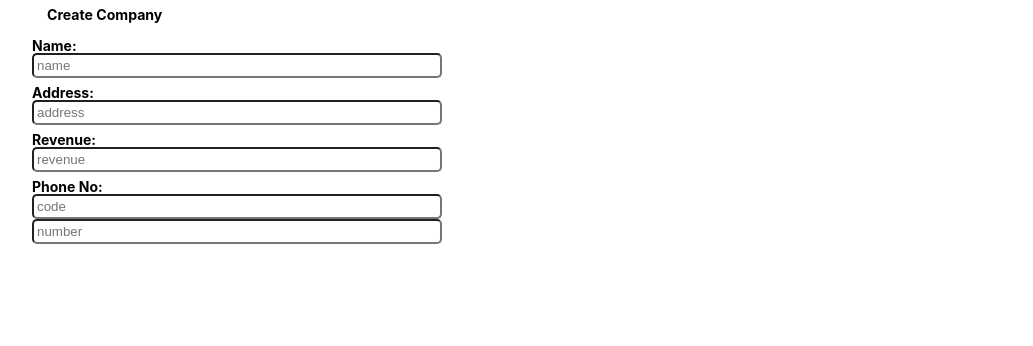
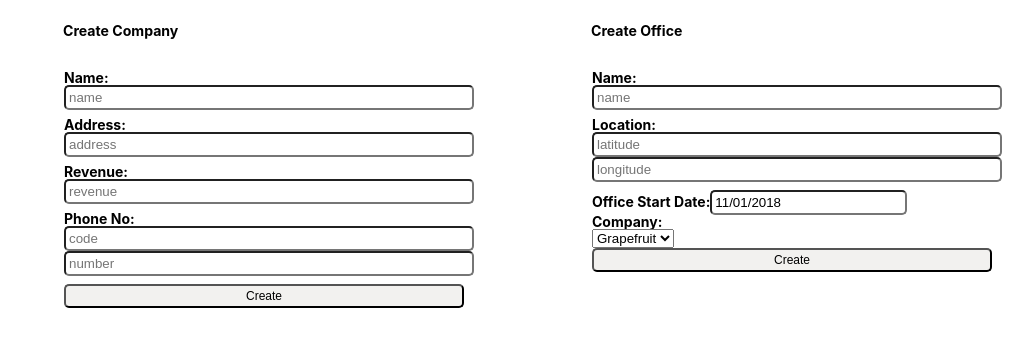
Before and after one commit to azhariemuhammad/prospace-test, a React (Create React App) app: page / in a window 1280 px wide. Shown: the top 346 px of the page, without its empty margins (128-1161 px from the left). Built offline with nearby package versions, Linux system fonts and the light colour scheme; the HTML template or start-up script is replaced by a standard one.

Commit message:
add moment

```diff
--- a/package.json
+++ b/package.json
@@ -3,7 +3,9 @@
   "version": "0.1.0",
   "private": true,
   "dependencies": {
+    "moment": "2.22.2",
     "react": "^16.6.0",
+    "react-datepicker": "1.7.0",
     "react-dom": "^16.6.0",
     "react-scripts": "2.1.1"
   },
--- a/src/App.css
+++ b/src/App.css
@@ -37,3 +37,15 @@ text-decoration: underline;
   width: 960px;
   margin: 0 auto;
 }
+
+.box {
+  padding: 16px;
+  width: 400px;
+  height: 300px;
+}
+
+.btn-submit {
+  background-color: #F2F1EF;
+  color: black;
+  font-size: 12px;
+}
--- a/src/pages/overview-page/index.jsx
+++ b/src/pages/overview-page/index.jsx
@@ -1,70 +1,19 @@
 import React from "react";
 
-import { FieldGroup } from "../../components/form/index";
+import { CreateCompany } from "../../components/create-company/";
+import { CreateOffice } from "../../components/create-office/"
 
 import "./style.css";
 
-export class OverviewPage extends React.Component {
-  constructor() {
-    super();
-    this.state = {
-      name: '',
-      address: '',
-      revenue: '',
-      phone: ''
-    };
-  }
-
-  onChildChanged(property, newState) {
-    if (property === 'name') {
-      this.setState({ name: newState })
-    }
-    if (property === 'address') {
-      this.setState({ address: newState })
-    }
-    if (property === 'revenue') {
-      this.setState({ revenue: newState })
-    }
-    console.log(property, newState)
-  }
-
-  render() {
+export const OverviewPage = () => {
   return (
     <div className="container">
       <div className="box left">
-          <div className="title">
-            <h1>Create Company</h1>
+        <CreateCompany />
       </div>
-          <form className="box left" action="">
-            <FieldGroup
-              label="Name:"
-              placeholder="name"
-              initialValue={this.state.name}
-              callbackParent={(newState) => this.onChildChanged('name', newState) }
-            />
-            <FieldGroup
-              label="Address:"
-              placeholder="address"
-              initialValue={this.state.address}
-              callbackParent={(newState) => this.onChildChanged('address', newState) }
-            />
-            <FieldGroup
-              label="Revenue:"
-              placeholder="revenue"
-              initialValue={this.state.revenue}
-              callbackParent={(newState) => this.onChildChanged('revenue', newState) }
-            />
-            <FieldGroup
-              label="Phone No:"
-              doubleInput={true}
-              placeholder="code"
-              placeholder1="number"
-              initialValue={this.state.phone}
-              callbackParent={(newState) => this.onChildChanged('phone', newState) }
-            />
-          </form>
+      <div className="box rigth">
+        <CreateOffice />
       </div>
     </div>
   );
-  }
-}
+};
--- a/src/pages/overview-page/style.css
+++ b/src/pages/overview-page/style.css
@@ -2,8 +2,3 @@
   display: flex;
   justify-content: space-between
 }
-
-.box {
-  width: 400px;
-  height: 300px;
-}
```
Also changed, not shown: 1 other file (tests, documents, lock files or other folders). Lines whose indentation alone changed are shown as unchanged.
